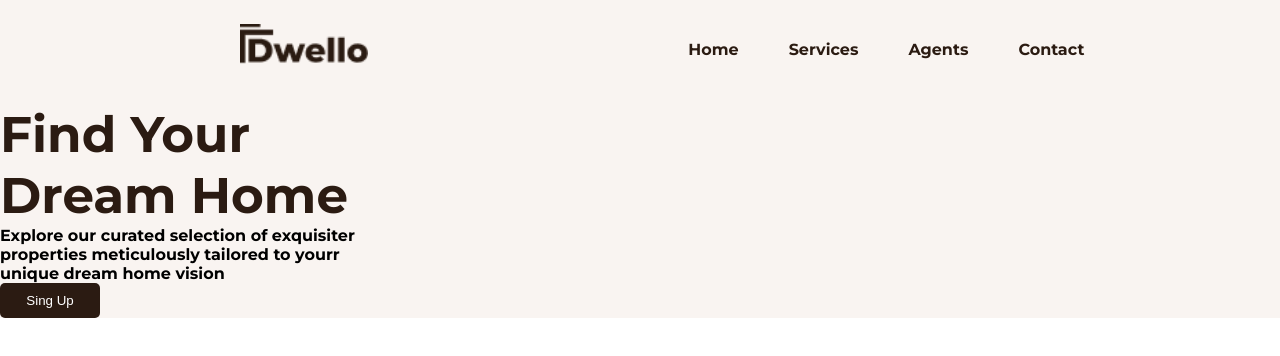
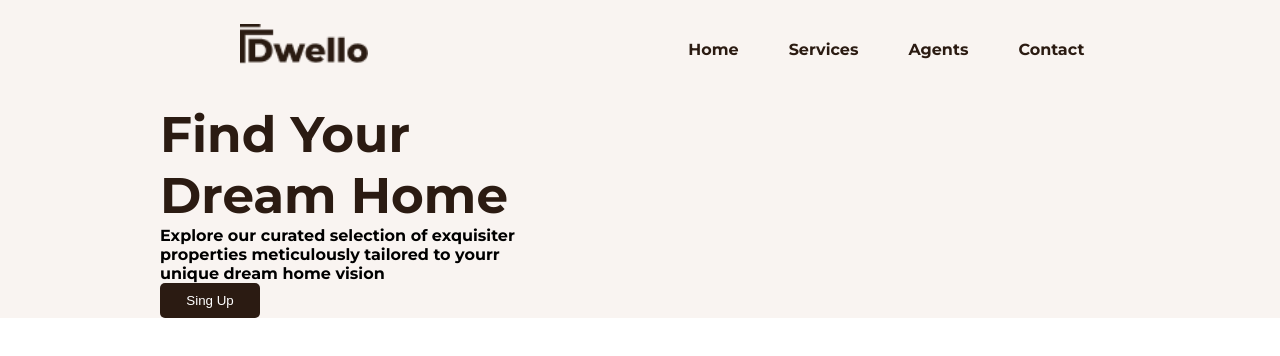
Before and after one commit to gabrieljcoutinho/Projeto-Dwello, a React (Create React App) app: page / in a window 1280 px wide. Shown: the top 356 px of the page. Built offline with nearby package versions, Linux system fonts and the light colour scheme.

Commit message:
moviemtnação

```diff
--- a/src/Css/home.css
+++ b/src/Css/home.css
@@ -9,6 +9,10 @@
     color: #2B1B12;
     font-family: 'Montserrat';
     font-size: 50px;
+}
+
+.conteudoEscrito{
+    padding-left: 10rem;
 }
 
 .paragrafoPrincipal {
```
